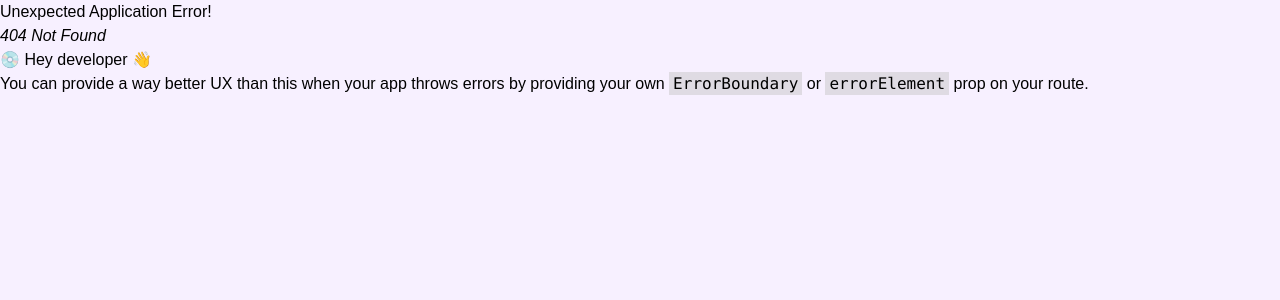
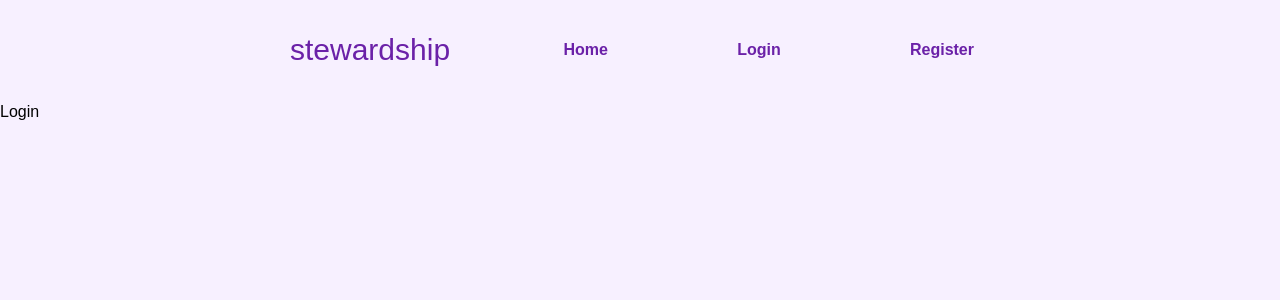
Before and after one commit to podlaskialgorytm3/stewardship-frontend, a React (Create React App) app: page /login in a window 1280 px wide. Before the commit this address had no page. Shown: the top 300 px of the page. Built offline with nearby package versions, Linux system fonts and the light colour scheme.

Commit message:
feat: create basic routes which is needed to go in website

```diff
--- a/src/features/menu/components/menu.tsx
+++ b/src/features/menu/components/menu.tsx
@@ -5,14 +5,13 @@ export const Menu = () => {
     return (
         <div>
             <nav className='text-purple-800 flex justify-center h-[100px]'>
-                <ul className='flex justify-between w-[1000px] items-center'>
+                <ul className='flex justify-between w-[700px] items-center'>
                     <li>
                         <h1 className='text-3xl'>stewardship</h1>
                     </li>
                     <NavLinkComponent path="/" name="Home"/>
-                    <NavLinkComponent path="/about" name="About"/>
-                    <NavLinkComponent path="/contact" name="Contact"/>
                     <NavLinkComponent path="/login" name="Login"/>
+                    <NavLinkComponent path="/register" name="Register"/>
                 </ul>
             </nav>
         </div>
--- /dev/null
+++ b/src/pages/login/index.tsx
@@ -0,0 +1,9 @@
+const Login: React.FC = () => {
+    return (
+        <div>
+            <h1>Login</h1>
+        </div>
+    );
+}
+
+export default Login;
--- /dev/null
+++ b/src/pages/register/index.tsx
@@ -0,0 +1,9 @@
+const Register: React.FC = () => {
+    return (
+        <div>
+            <h1>Register</h1>
+        </div>
+    );
+}
+
+export default Register;
--- a/src/routes/routes.tsx
+++ b/src/routes/routes.tsx
@@ -2,13 +2,17 @@ import { createBrowserRouter } from "react-router-dom";
 
 import HomePage from "../pages/home/index";
 import RootPage from "../pages/root/index";
+import LoginPage from "../pages/login/index";
+import RegisterPage from "../pages/register/index";
 
 export const routes = createBrowserRouter([
     {
         path: "/",
         element: <RootPage />,
         children: [
-            {path: "/", element: <HomePage />}
+            {path: "/", element: <HomePage />},
+            {path: "/login", element: <LoginPage />},
+            {path: "/register", element: <RegisterPage />}
         ]
     }
 ])
```
